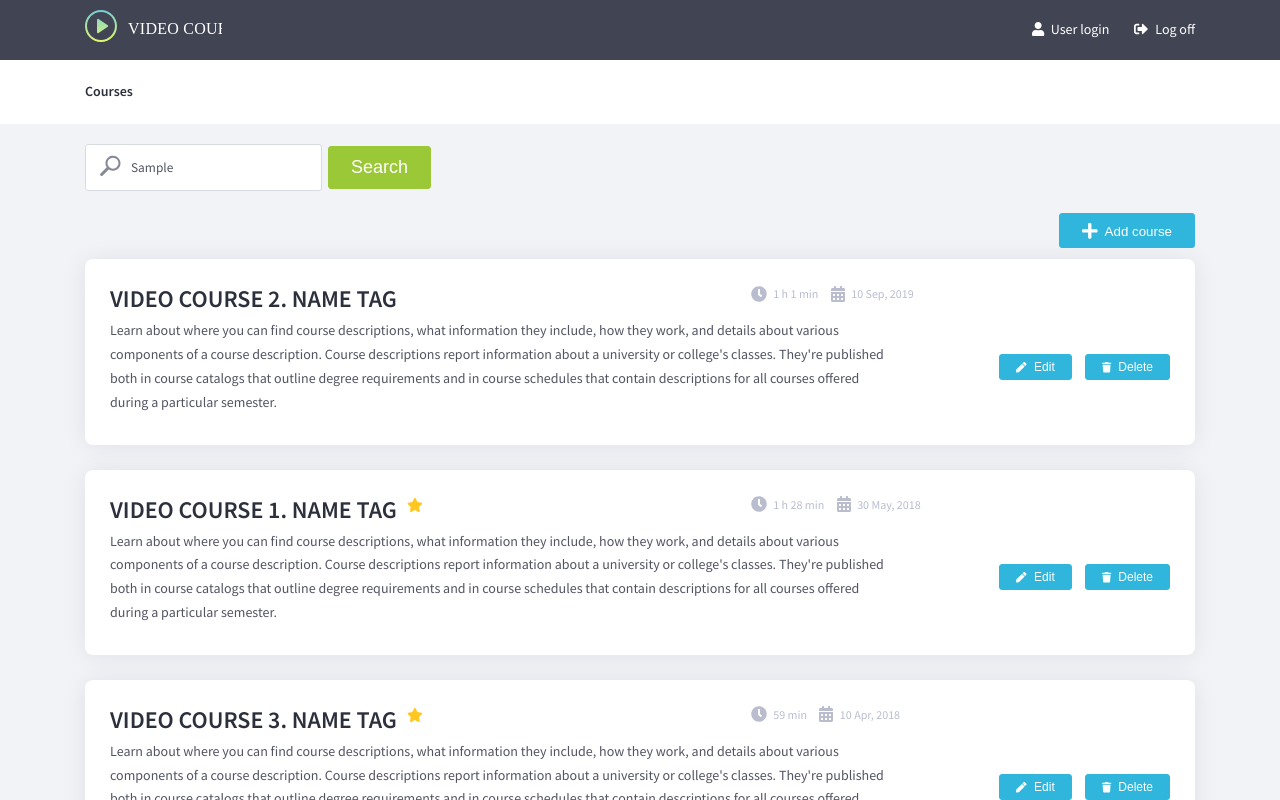
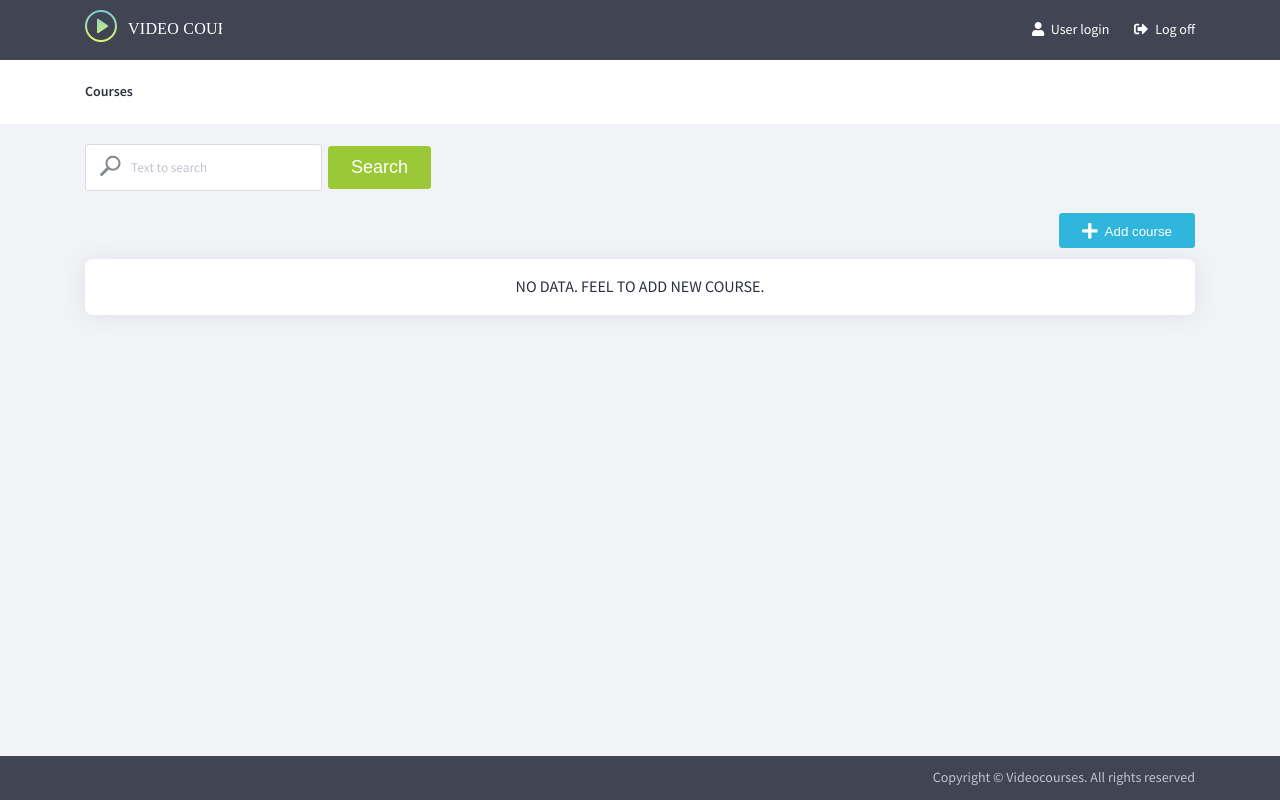
Before and after one commit to dneposeda/web-school, an Angular app: page /courses in a window 1280 px wide. Both pictures are taken after typing "Sample" into the empty fields and a click on the button "Search". Shown: the top 800 px of the page. Built offline with nearby package versions, Linux system fonts and the light colour scheme.

Commit message:
Added custom pipe Filter for field Search

```diff
--- a/src/app/app.module.ts
+++ b/src/app/app.module.ts
@@ -18,6 +18,7 @@ import { PageComponent } from './components/page/page.component';
 import { DurationPipe } from './pipe/duration.pipe';
 import { NotFoundComponent } from './components/not-found/not-found.component';
 import { OrderByPipe } from './pipe/order-by.pipe';
+import { FilterByPipe } from './pipe/filter-by.pipe';
 
 const appRoutes: Routes = [
     { path: 'courses', component: CoursesListComponent },
@@ -44,6 +45,7 @@ const appRoutes: Routes = [
         DurationPipe,
         OrderByPipe,
         NotFoundComponent,
+        FilterByPipe,
     ],
     imports: [
         RouterModule.forRoot(
--- a/src/app/components/courses-list/courses-list.component.html
+++ b/src/app/components/courses-list/courses-list.component.html
@@ -1,4 +1,4 @@
-<app-search></app-search>
+<app-search (text)="find($event)"></app-search>
 <div class="action-block">
     <button type="button" class="btn btn-primary">
         <fa-icon class="faIcon" [icon]="faPlus" size="lg"></fa-icon>
@@ -6,8 +6,8 @@
     </button>
 </div>
 
-<div *ngIf="courses.length">
-    <div *ngFor="let course of courses | orderBy:'creationDate'">
+<div *ngIf="coursesList.length">
+    <div *ngFor="let course of coursesList | orderBy:'creationDate'">
         <app-course [course]="course" (delete)="deleteCourse($event)"></app-course>
     </div>
 
@@ -20,7 +20,7 @@
     </div>
 </div>
 
-<div *ngIf="!courses.length">
+<div *ngIf="!coursesList.length">
     <div class="container course course--no-data">
         <div class="row">
             <div class="col">
--- a/src/app/components/courses-list/courses-list.component.ts
+++ b/src/app/components/courses-list/courses-list.component.ts
@@ -1,12 +1,15 @@
 import { Component, OnInit } from '@angular/core';
 import { ICourse } from 'src/app/interfaces/icourse';
-
+import { FilterByPipe } from 'src/app/pipe/filter-by.pipe';
 import { faPlus } from '@fortawesome/free-solid-svg-icons';
 
 @Component({
     selector: 'app-courses-list',
     templateUrl: './courses-list.component.html',
-    styleUrls: ['./courses-list.component.css']
+    styleUrls: ['./courses-list.component.css'],
+    providers: [
+        FilterByPipe,
+    ]
 })
 export class CoursesListComponent implements OnInit {
 
@@ -14,14 +17,16 @@ export class CoursesListComponent implements OnInit {
     faPlus = faPlus;
 
     courses: Array<ICourse>;
+    coursesList: Array<ICourse>;
 
-    constructor() {}
+
+    constructor( private filterBy: FilterByPipe) {}
 
     ngOnInit() {
         this.courses = [
             {
                 id: 1,
-                title: 'Video Course 1. Name tag',
+                title: 'Video Course 1. JavaScript',
                 creationDate: '30 May 2018',
                 duration: 88,
                 description:
@@ -32,7 +37,7 @@ export class CoursesListComponent implements OnInit {
                 topRated: true,
             }, {
                 id: 2,
-                title: 'Video Course 2. Name tag',
+                title: 'Video Course 2. Java tag',
                 creationDate: '09/10/2019',
                 duration: 61,
                 description:
@@ -54,6 +59,8 @@ export class CoursesListComponent implements OnInit {
                 topRated: true,
             }
         ];
+
+        this.coursesList = this.courses;
     }
 
     loadMoreCourses(): void {
@@ -64,4 +71,8 @@ export class CoursesListComponent implements OnInit {
         console.log(id);
     }
 
+    find(searchText: string){
+        this.coursesList = this.filterBy.transform(this.courses, 'title', searchText)
+    }
+
 }
--- a/src/app/components/search/search.component.ts
+++ b/src/app/components/search/search.component.ts
@@ -1,4 +1,4 @@
-import { Component, OnInit } from '@angular/core';
+import { Component, OnInit, Output, EventEmitter } from '@angular/core';
 
 @Component({
     selector: 'app-search',
@@ -7,7 +7,8 @@ import { Component, OnInit } from '@angular/core';
 })
 export class SearchComponent implements OnInit {
 
-    searchText: string;
+    searchText: string = '';
+    @Output() text: EventEmitter<string> = new EventEmitter<string>();
 
     constructor() { }
 
@@ -15,7 +16,8 @@ export class SearchComponent implements OnInit {
     }
 
     find(): void {
-        console.log(this.searchText);
+        this.text.emit(this.searchText);
+        this.searchText = '';
     }
 
 }
--- /dev/null
+++ b/src/app/pipe/filter-by.pipe.ts
@@ -0,0 +1,23 @@
+import { Pipe, PipeTransform } from '@angular/core';
+
+@Pipe({
+    name: 'filterBy'
+})
+export class FilterByPipe implements PipeTransform {
+
+    transform(items: any[], fieldName: string, search: string, ...args: any[]): any {
+        if (!Array.isArray(items)) {
+            return;
+        }
+
+        if (fieldName) {
+            items = items.filter(item => {
+                return item[fieldName].toLowerCase().includes(search);
+            });
+        }
+        return items;
+    }
+
+
+
+}
```
Also changed, not shown: 1 other file (tests, documents, lock files or other folders).
